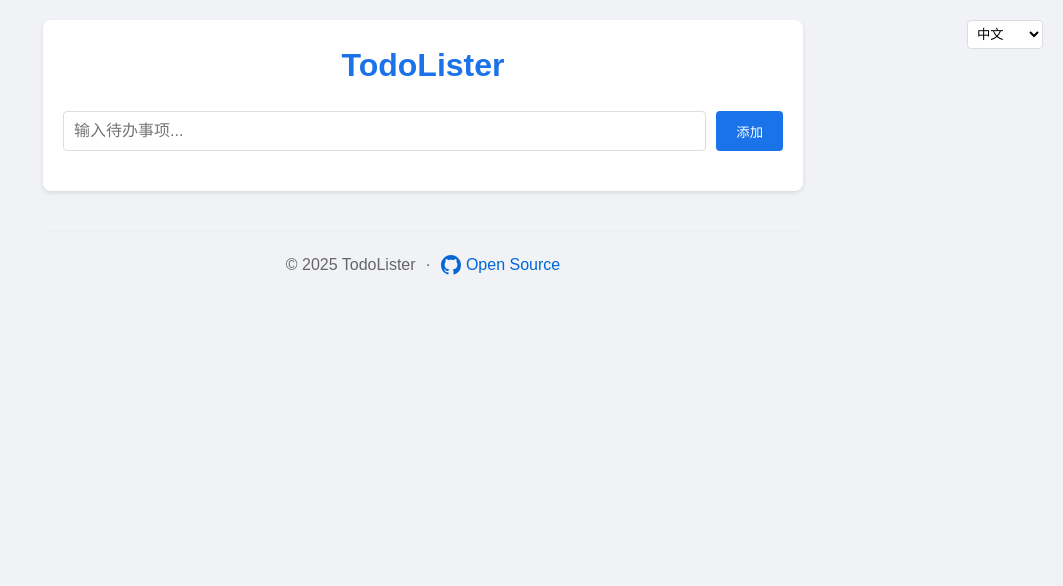
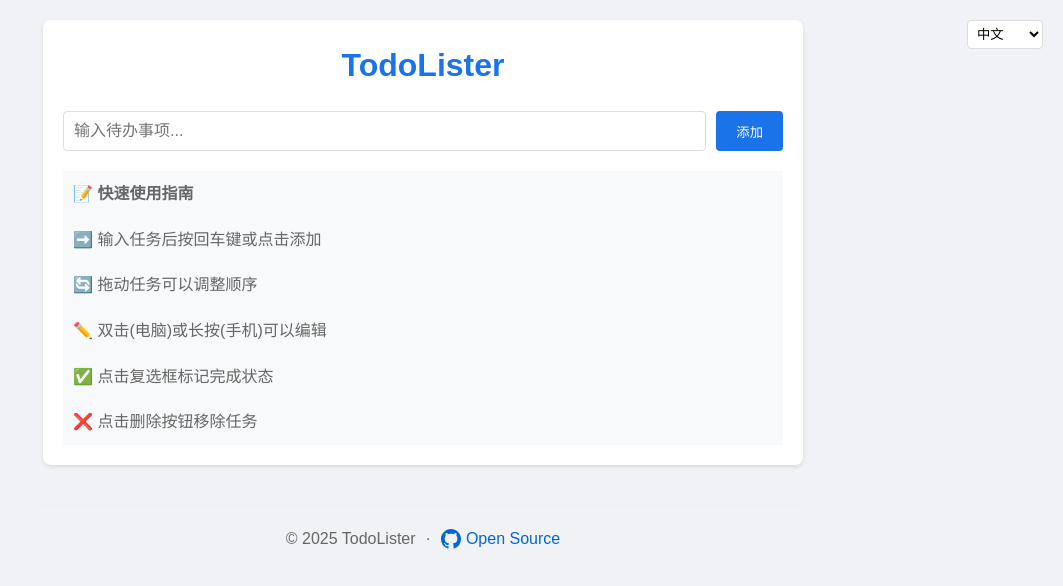
Before and after one commit to todolister/todolister.github.io, a plain HTML site: page index.html in a window 1280 px wide. Shown: the whole page, without its empty margins (217-1280 px from the left). Drawn offline with Linux system fonts and the light colour scheme.

Commit message:
添加引导说明

```diff
--- a/index.html
+++ b/index.html
@@ -236,7 +236,13 @@
                 deleteButton: 'Delete',
                 clearButton: 'Clear All',
                 emptyInput: 'Please enter a task',
-                confirmClear: 'Are you sure you want to clear all tasks?'
+                confirmClear: 'Are you sure you want to clear all tasks?',
+                guideTitle: '📝 Quick Start Guide',
+                guideAdd: '➡️ Type your task and press Enter or click Add',
+                guideDrag: '🔄 Drag tasks to reorder them',
+                guideEdit: '✏️ Double-click (PC) or long-press (mobile) to edit',
+                guideCheck: '✅ Click checkbox to mark as completed',
+                guideDelete: '❌ Click Delete button to remove task'
             },
             zh: {
                 title: 'TodoLister',
@@ -245,7 +251,13 @@
                 deleteButton: '删除',
                 clearButton: '清空任务',
                 emptyInput: '请输入待办事项',
-                confirmClear: '确定要清空所有任务吗？'
+                confirmClear: '确定要清空所有任务吗？',
+                guideTitle: '📝 快速使用指南',
+                guideAdd: '➡️ 输入任务后按回车键或点击添加',
+                guideDrag: '🔄 拖动任务可以调整顺序',
+                guideEdit: '✏️ 双击(电脑)或长按(手机)可以编辑',
+                guideCheck: '✅ 点击复选框标记完成状态',
+                guideDelete: '❌ 点击删除按钮移除任务'
             },
             ja: {
                 title: 'TodoLister',
@@ -254,7 +266,13 @@
                 deleteButton: '削除',
                 clearButton: 'すべてクリア',
                 emptyInput: 'タスクを入力してください',
-                confirmClear: 'すべてのタスクをクリアしますか？'
+                confirmClear: 'すべてのタスクをクリアしますか？',
+                guideTitle: '📝 クイックガイド',
+                guideAdd: '➡️ タスクを入力してEnterまたは追加をクリック',
+                guideDrag: '🔄 ドラッグして順序を変更',
+                guideEdit: '✏️ ダブルクリック(PC)または長押し(モバイル)で編集',
+                guideCheck: '✅ チェックボックスをクリックして完了をマーク',
+                guideDelete: '❌ 削除ボタンをクリックして削除'
             }
         };
 
@@ -299,9 +317,63 @@
         // 从 LocalStorage 加载任务
         function loadTasks() {
             const todoList = document.getElementById('todoList');
-            todoList.innerHTML = ''; // 清空当前列表，避免重复加载
+            todoList.innerHTML = ''; // 清空当前列表
             const tasks = JSON.parse(localStorage.getItem('tasks')) || [];
-            tasks.forEach(task => renderTask(task));
+
+            if (tasks.length === 0) {
+                // 添加使用引导
+                const currentLang = document.documentElement.lang || 'zh';
+                const guideItems = [
+                    { text: i18n[currentLang].guideTitle, isTitle: true },
+                    { text: i18n[currentLang].guideAdd },
+                    { text: i18n[currentLang].guideDrag },
+                    { text: i18n[currentLang].guideEdit },
+                    { text: i18n[currentLang].guideCheck },
+                    { text: i18n[currentLang].guideDelete }
+                ];
+
+                guideItems.forEach((item, index) => {
+                    const li = document.createElement('li');
+                    li.className = 'todo-item guide-item';
+                    if (item.isTitle) {
+                        li.style.fontWeight = 'bold';
+                        li.style.color = '#1a73e8';
+                    }
+                    li.style.cursor = 'default';
+                    li.style.opacity = '0';
+                    li.style.transform = 'translateY(20px)';
+                    li.style.transition = 'opacity 0.3s ease, transform 0.3s ease';
+                    li.style.transitionDelay = `${index * 0.1}s`;
+                    li.innerHTML = `<span class="todo-text">${item.text}</span>`;
+
+                    todoList.appendChild(li);
+
+                    // 触发动画
+                    setTimeout(() => {
+                        li.style.opacity = '1';
+                        li.style.transform = 'translateY(0)';
+                    }, 50);
+                });
+
+                // 添加样式
+                const style = document.createElement('style');
+                style.textContent = `
+                    .guide-item {
+                        background: #f8f9fa !important;
+                        border: none !important;
+                        pointer-events: none;
+                    }
+                    .guide-item:hover {
+                        background: #f8f9fa !important;
+                    }
+                    .guide-item .todo-text {
+                        color: #666;
+                    }
+                `;
+                document.head.appendChild(style);
+            } else {
+                tasks.forEach(task => renderTask(task));
+            }
         }
 
         // 添加任务
@@ -315,10 +387,20 @@
                 return;
             }
 
+            // 清除引导说明
+            const guideItems = document.querySelectorAll('.guide-item');
+            if (guideItems.length > 0) {
+                guideItems.forEach(item => {
+                    item.style.opacity = '0';
+                    item.style.transform = 'translateY(-20px)';
+                    setTimeout(() => item.remove(), 300);
+                });
+            }
+
             const task = { text, completed: false };
             renderTask(task);
             taskInput.value = '';
-            saveTasks(); // 自动保存
+            saveTasks();
         }
 
         // 渲染任务
```
